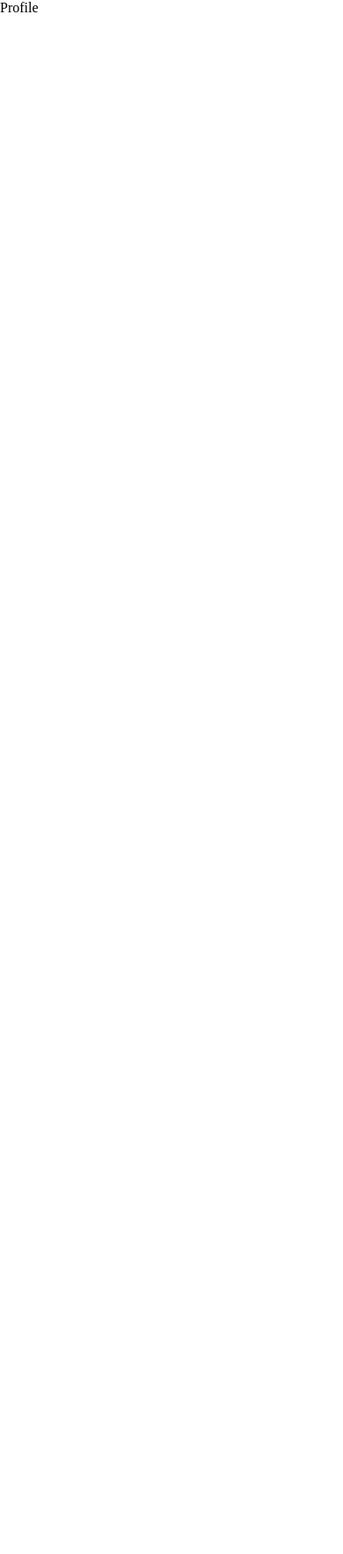
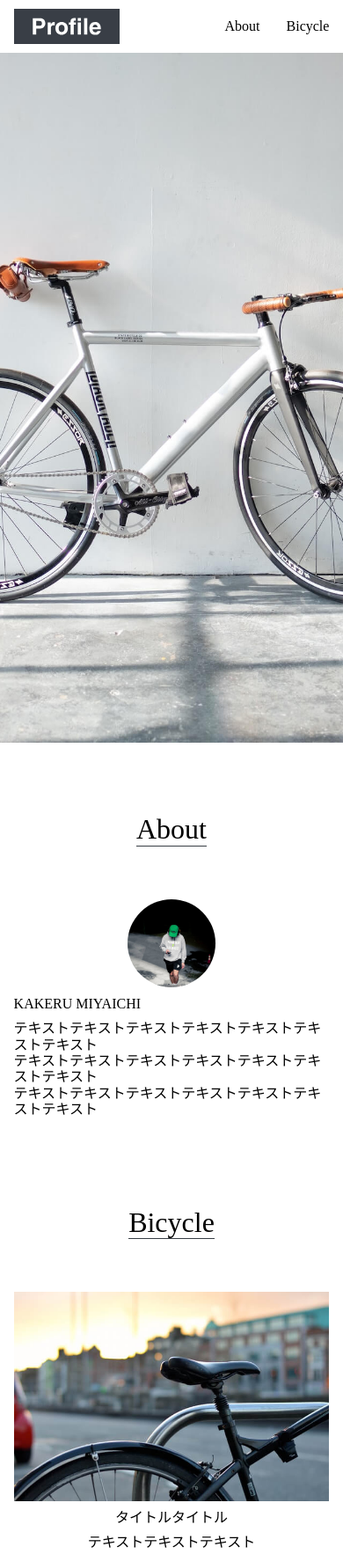
Before and after one commit to masuzuki1028/html_css_practice, a plain HTML site: page index.html in a window 390 px wide. Shown: the top 1766 px of the page at 88% size. Before the commit the page ends 844 px from the top, so only its background shows below. Drawn offline with Linux system fonts and the light colour scheme.

Commit message:
titleのfontsize以外実装

```diff
--- a/index.html
+++ b/index.html
@@ -8,8 +8,67 @@
     <link rel="icon" href=".img//favicon.ico">
     <title>Profile</title>
     <body>
-      <header>
-        <h1>Profile</h1>
+      <header id="header" class="wrapper">
+        <h1 class="site-title">
+          <a href="./index.html">
+            <img src="./img/logo.svg" alt="Profile">
+          </a>
+        </h1>
+        <nav>
+          <ul>
+            <li>
+              <a href="#abount">About</a>
+            </li>
+            <li>
+              <a href="#bicycle">Bicycle</a>
+            </li>
+          </ul>
+        </nav>
+      </header>
+      <main>
+        <div id="mainvisual">
+          <img src="img/mainvisual.jpg" alt="テキストテキストテキスト" />
+        </div>
+        <section id="about" class="wrapper">
+          <h2 class="section-title">About</h2>
+          <div class="content">
+            <img src="img/about.jpg" alt="テキストテキストテキスト" />
+            <div class="text">
+              <h3 class="content-title">KAKERU MIYAICHI</h3>
+              <p>
+                テキストテキストテキストテキストテキストテキストテキスト
+                <br>
+                テキストテキストテキストテキストテキストテキストテキスト
+                <br>
+                テキストテキストテキストテキストテキストテキストテキスト
+              </p>
+            </div>
+          </div>
+        </section>
+        <section id="bicycle" class="wrapper">
+          <h2 class="section-title">Bicycle</h2>
+          <ul>
+            <li>
+              <img src="img/bicycle1.jpg" alt="テキストテキストテキスト" />
+              <h3 class="content-title">タイトルタイトル</h3>
+              <p>テキストテキストテキスト</p>
+            </li>
+            <li>
+              <img src="img/bicycle2.jpg" alt="テキストテキストテキスト" />
+              <h3 class="content-title">タイトルタイトル</h3>
+              <p>テキストテキストテキスト</p>
+            </li>
+            <li>
+              <img src="img/bicycle3.jpg" alt="テキストテキストテキスト" />
+              <h3 class="content-title">タイトルタイトル</h3>
+              <p>テキストテキストテキスト</p>
+            </li>
+          </ul>
+        </section>
+      </main>
+      <footer id="footer">
+        <p>© 2020 Profile</p>
+      </footer>
     </body>
   </head>
 </html>
--- a/style/style.css
+++ b/style/style.css
@@ -0,0 +1,111 @@
+#header {
+  display: flex;
+  justify-content: space-between;
+  align-items: center;
+  margin: 0 auto;
+}
+
+.wrapper {
+    max-width: 960px;
+    margin: 0 auto 100px auto;
+    padding: 0 4%;
+    text-align: center;
+}
+
+.site-title {
+    width: 120px;
+    padding: 10px 0;
+}
+
+img {
+    max-width: 100%;
+}
+
+#header ul {
+    display: flex;
+    padding: 10px 0;
+}
+
+#header li {
+    margin-left: 30px;
+}
+
+#mainvisual {
+  margin-bottom: 80px;
+}
+
+#mainvisual img {
+  width: 100%;
+  max-width: 1920px;
+  height: 600px;
+  object-fit: cover;
+}
+
+.section-title {
+  display: inline-block;
+  font-size: 2rem;
+  text-align: center;
+  margin-bottom: 60px;
+  border-bottom: solid 1px #383e45;
+}
+
+#about .content {
+  display: flex;
+  justify-content: center;
+  align-items: center;
+}
+
+#about img {
+  width: 100px;
+  height: 100px;
+  border-radius: 50%;
+  margin-right: 30px;
+}
+
+.content-title {
+  margin: 10px 0;
+  font-size: 1rem;
+}
+
+#about .text {
+  text-align: left;
+}
+
+p {
+  margin: 0;
+}
+
+#bicycle ul {
+  display: flex;
+  justify-content: space-between;
+}
+
+#bicycle li {
+  width: 32%;
+}
+
+#footer {
+  font-size: 0.5rem;
+  padding: 10px 0;
+  text-align: center;
+}
+
+@media screen and (max-width: 600px) {
+  #mainvisual img {
+    height: calc(100vh - 60px);
+  }
+
+  #about .content {
+    flex-direction: column;
+  }
+  #about img {
+    margin-right: 0;
+  }
+  #bicycle ul {
+    flex-direction: column;
+  }
+  #bicycle li {
+    width: 100%;
+    margin-bottom: 30px;
+  }
+}
```
Also changed, not shown: img/about.jpg (added), img/bicycle1.jpg (added), img/bicycle2.jpg (added), img/bicycle3.jpg (added), img/logo.svg (added), img/mainvisual.jpg (added).
